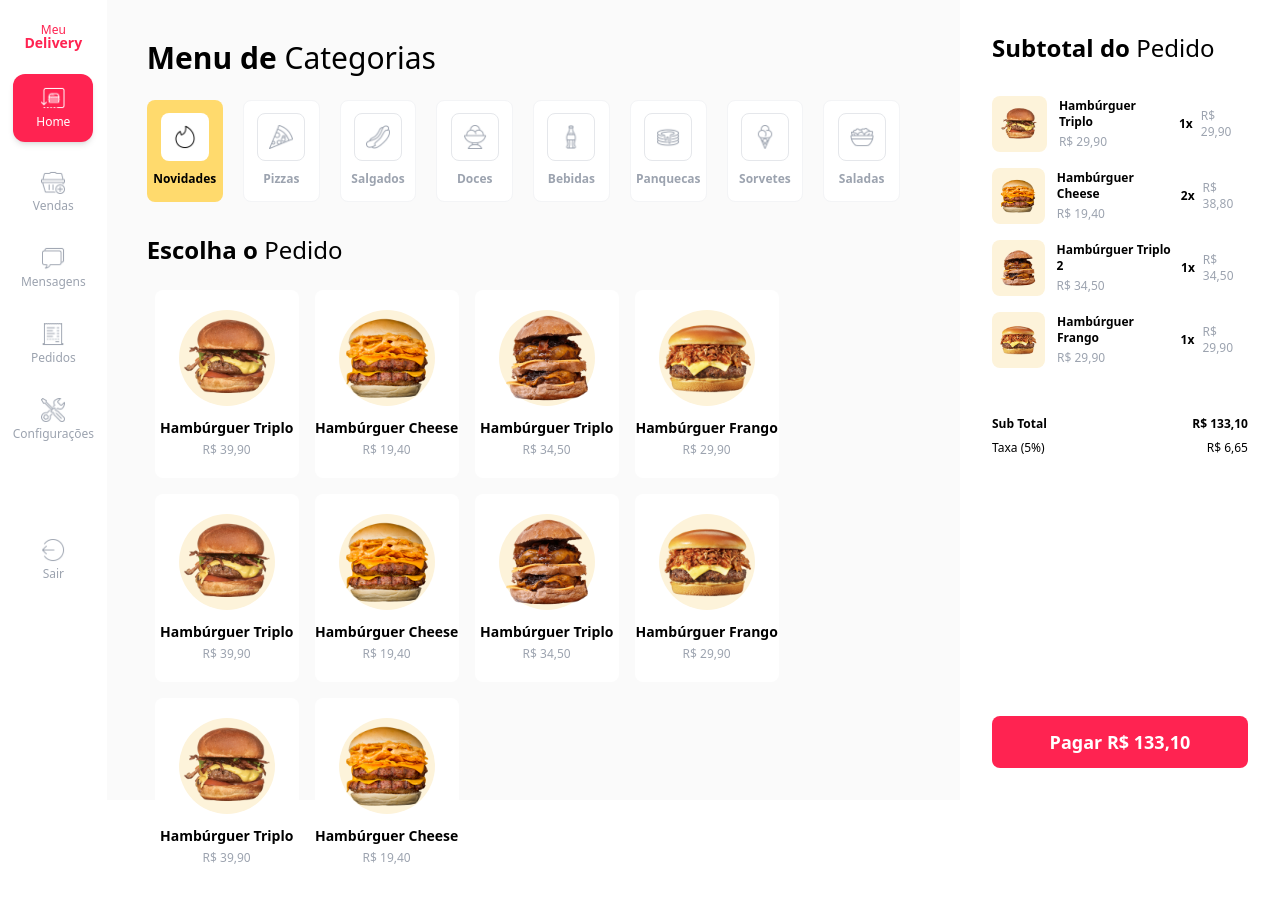
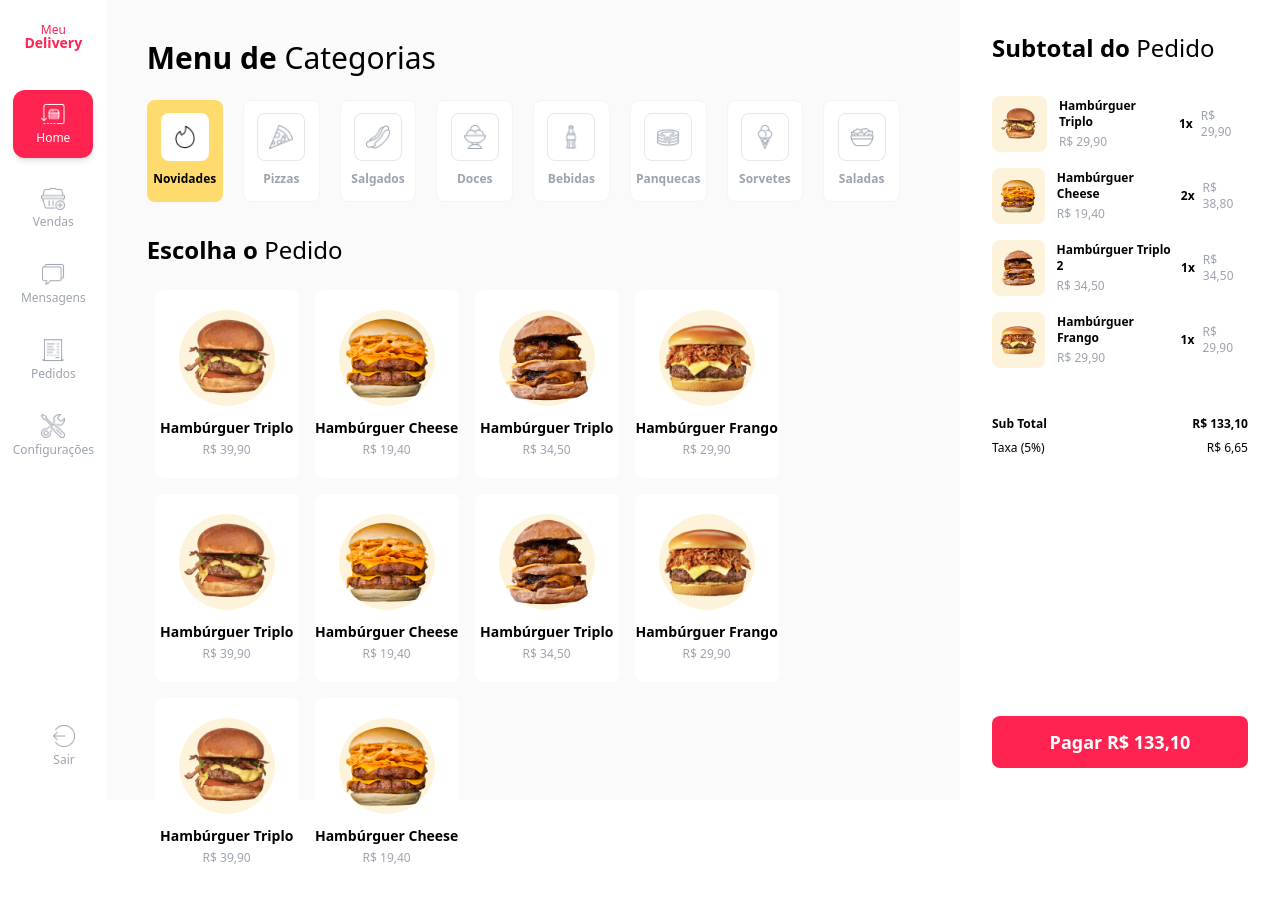
Before and after one commit to adrianojsle/Frontend-Delivery-Web, a React (Vite) app: page / in a window 1280 px wide. Built offline with nearby package versions, Linux system fonts and the light colour scheme.

Commit message:
Correções sidebar

```diff
--- a/src/components/OrderSidebar/order-sidebar.component.tsx
+++ b/src/components/OrderSidebar/order-sidebar.component.tsx
@@ -8,13 +8,11 @@ import Hamburguer4 from "../../assets/img/4.png";
 export default function OrderSidebar() {
     return <div className="w-3/12 bg-white p-8 flex flex-col">
     <SubtitleSection firstWord="Subtotal do " secondWord="Pedido" />
-    <div className="flex flex-col flex-grow">
-      <div className="mt-8 flex flex-col">
+    <div className="flex flex-col mt-8 flex-grow">
         <ItemSubtotal title="Hambúrguer Triplo" price="R$ 29,90" img={Hamburguer} total={1} priceTotal="R$ 29,90" />
         <ItemSubtotal title="Hambúrguer Cheese" price="R$ 19,40" img={Hamburguer2} total={2} priceTotal="R$ 38,80" />
         <ItemSubtotal title="Hambúrguer Triplo 2" price="R$ 34,50" img={Hamburguer3} total={1} priceTotal="R$ 34,50" />
         <ItemSubtotal title="Hambúrguer Frango" price="R$ 29,90" img={Hamburguer4} total={1} priceTotal="R$ 29,90" />
-      </div>
       <div className="flex flex-row justify-between mt-8">
         <span className="text-xs font-bold">Sub Total</span>
         <span className="text-xs font-bold">R$ 133,10</span>
--- a/src/components/Sidebar/sidebar.component.tsx
+++ b/src/components/Sidebar/sidebar.component.tsx
@@ -8,17 +8,18 @@ import Sair from "../../assets/icons/sair.png";
 import ItemSidebar from "./parts/item-sidebar.part";
 
 export default function Sidebar() {
-    return <div className="w-1/12 bg-white p-6">
+    return <div className="w-1/12 bg-white p-6 flex flex-col">
         <Logo />
-        <div className="flex flex-col justify-center items-center pt-6">
+        <div className="flex flex-col flex-grow justify-start mt-4 items-center pt-6">
             <ItemSidebar icon={Home} label="Home" active={true} />
             <ItemSidebar icon={Vendas} label="Vendas" active={false} />
             <ItemSidebar icon={Mensagens} label="Mensagens" active={false} />
             <ItemSidebar icon={Pedidos} label="Pedidos" active={false} />
             <ItemSidebar icon={Configuracoes} label="Configurações" active={false} />
         </div>
-        <div className="flex grow mt-16">
-            <div className="w-20 py-2 flex flex-col justify-center items-center mb-4">
+        <div className="flex flex-col mt-auto">
+            {/* Preciso que */}
+            <div className="w-20 py-2 flex flex-col justify-center items-center justify-end">
                 <img src={Sair} className="w-6 h-6" />
                 <span className="text-xs text-gray-400 mt-1">Sair</span>
             </div>
```
